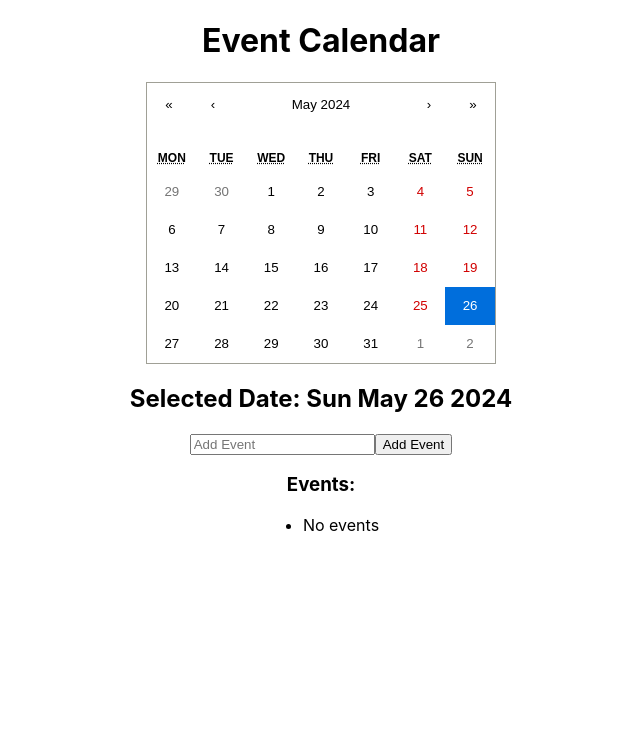
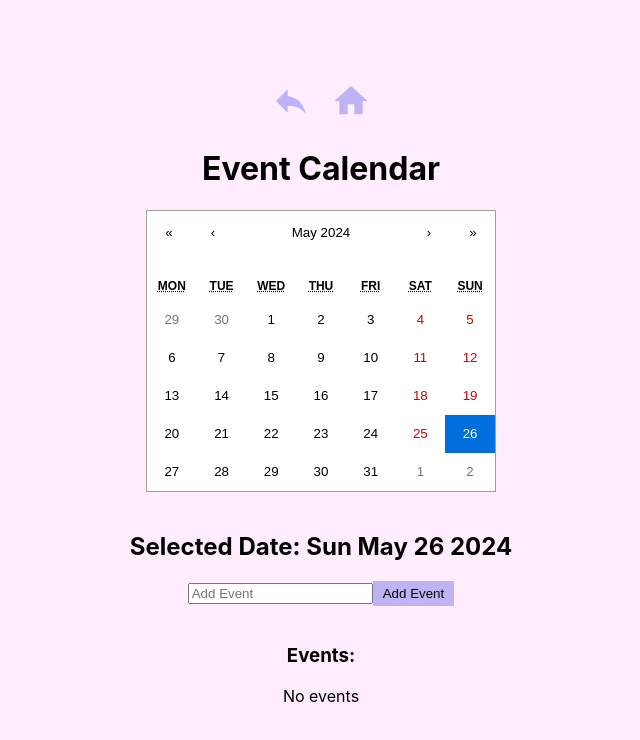
Before and after one commit to darudeeee/0526, a React (Create React App) app: page /calendarAdmin in a window 1280 px wide. Shown: the top 740 px of the page, without its empty margins (319-959 px from the left). Built offline with nearby package versions, Linux system fonts and the light colour scheme.

Commit message:
관리자 이벤트

```diff
--- a/src/routers/CalendarAdmin.js
+++ b/src/routers/CalendarAdmin.js
@@ -1,6 +1,9 @@
 import React, { useState } from "react";
+import { Link } from "react-router-dom";
 import Calendar from "react-calendar";
 import 'react-calendar/dist/Calendar.css';
+import HomeIcon from "@mui/icons-material/Home";
+import ReplyIcon from "@mui/icons-material/Reply";
 import './stylesheet/CalendarAdmin.css';
 
 function CalendarAdmin() {
@@ -44,13 +47,35 @@ function CalendarAdmin() {
   };
 
   return (
-    <div style={{ display:"flex", flexDirection:"column", justifyContent:"center", alignItems:"center", textAlign: "center" }}>
+    <div className="calendar-admin-container">
+      <div className="navigation-icons">
+        <Link to="/mainadmin">
+          <ReplyIcon className="icon"
+          sx={{
+              fontSize: 40,
+              color: "#beb4f5",
+              "&:hover": {
+                color: "black",
+              },
+            }}/>
+        </Link>
+        <Link to="/mainadmin">
+          <HomeIcon className="icon"
+          sx={{
+            fontSize: 40,
+            color: "#beb4f5",
+            "&:hover": {
+              color: "black",
+            },
+          }}/>
+        </Link>
+      </div>
       <h1>Event Calendar</h1>
       <Calendar
         onChange={handleDateChange}
         value={selectedDate}
       />
-      <div>
+      <div className="event-input">
         <h2>Selected Date: {selectedDate.toDateString()}</h2>
         <input
           type="text"
@@ -58,11 +83,11 @@ function CalendarAdmin() {
           onChange={handleEventTextChange}
           placeholder="Add Event"
         />
-        <button onClick={addEvent}>Add Event</button>
+        <button onClick={addEvent} className="add-event-button">Add Event</button>
       </div>
-      <div>
+      <div className="events-container">
         <h3>Events:</h3>
-        <ul>
+        <ul className="event-list">
           {events[selectedDate.toDateString()]?.map((event, index) => (
             <li key={index}>
               {event} <button onClick={() => deleteEvent(selectedDate.toDateString(), index)}>Delete</button>
--- a/src/routers/LogIn.js
+++ b/src/routers/LogIn.js
@@ -97,7 +97,7 @@ function LogIn() {
           height: "400px",
           width: "500px",
           border: "3px solid black",
-          backgroundColor: "ffecfc",
+          backgroundColor: "#ffecfc",
         }}
       >
         <div style={{ display: "flex", height: "100px" }}>
--- a/src/routers/stylesheet/CalendarAdmin.css
+++ b/src/routers/stylesheet/CalendarAdmin.css
@@ -1,8 +1,50 @@
-/* EventCalendar.css */
-.calendar-container {
+.calendar-admin-container {
+  background-color: #ffecfc;
+  width: 100vw;
+  height: 100vh;
   display: flex;
   flex-direction: column;
+  justify-content: center;
   align-items: center;
+  text-align: center;
+}
+
+.navigation-icons {
+  display: flex;
+  justify-content: center;
+  align-items: center;
+  width: 100%;
+  height: 50px;
+}
+
+.icon {
+  font-size: 40px;
+  color: #beb4f5;
+  margin: 0 10px;
+  transition: color 0.3s;
+}
+
+.icon:hover {
+  color: black;
+}
+
+.event-input {
+  margin-top: 20px;
+}
+
+.add-event-button {
+  background-color: #beb4f5;
+  border: none;
+  padding: 5px 10px;
+  cursor: pointer;
+  transition: background-color 0.3s;
+}
+
+.add-event-button:hover {
+  background-color: #a79dd4;
+}
+
+.events-container {
   margin-top: 20px;
 }
 
@@ -17,4 +59,5 @@
 
 .event-list button {
   margin-left: 10px;
+  cursor: pointer;
 }
```
Lines whose indentation alone changed are shown as unchanged.
